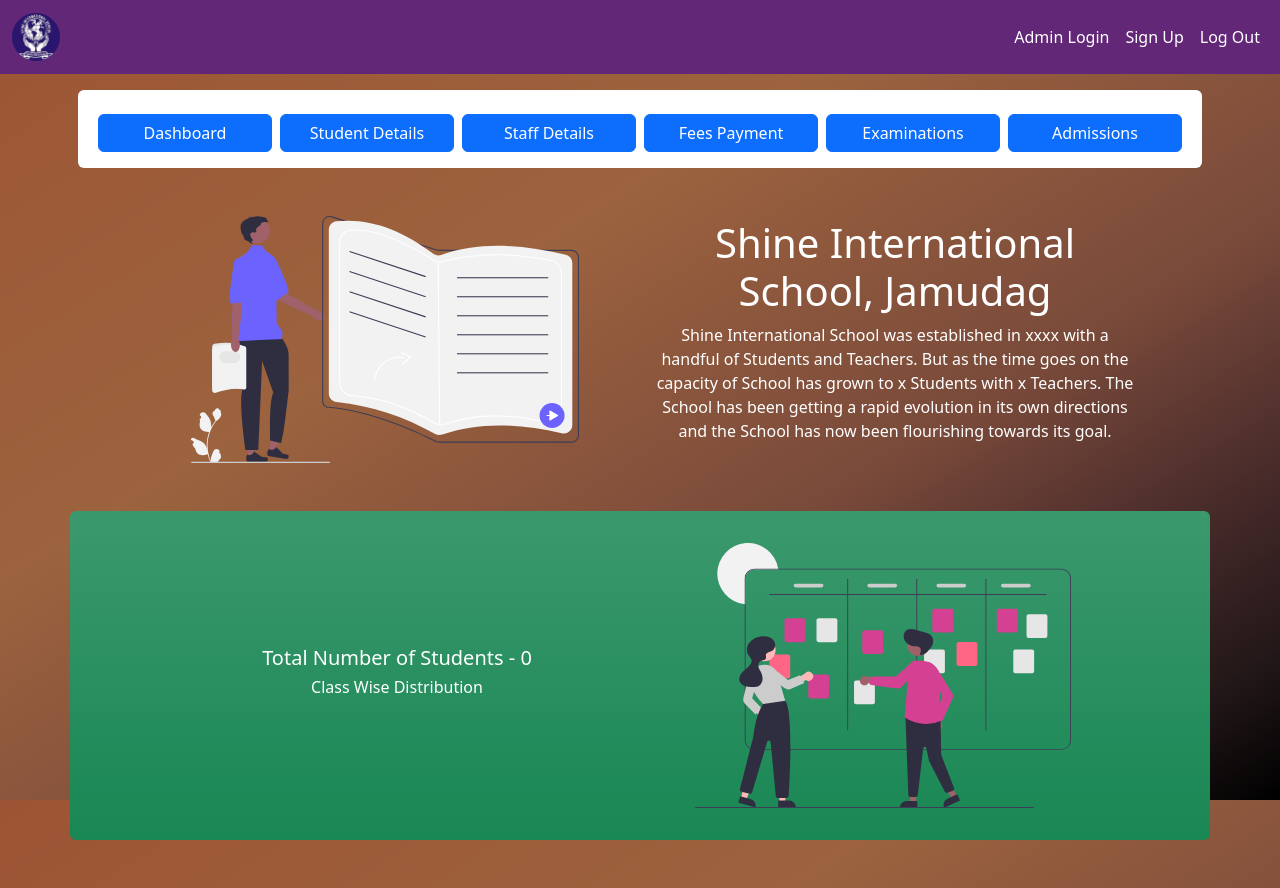
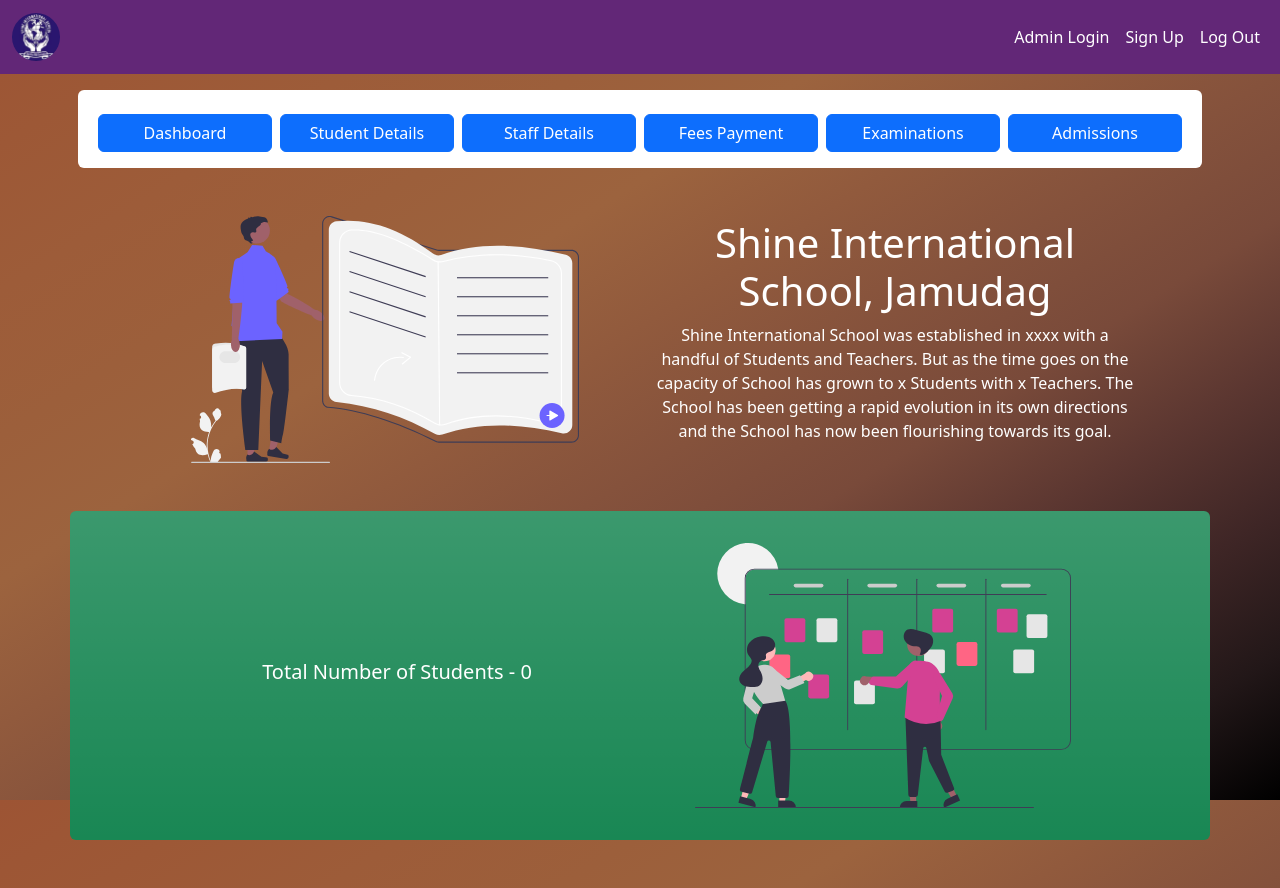
Before and after one commit to icodervivek/shine-proj, a React (Vite) app in the folder client/: page / in a window 1280 px wide. Built offline with nearby package versions, Linux system fonts and the light colour scheme; no server answers.

Commit message:
fixing some errors

```diff
--- a/client/src/components/DashboardDesc.jsx
+++ b/client/src/components/DashboardDesc.jsx
@@ -42,7 +42,6 @@ const DashboardDesc = () => {
       <div className="row m-5 text-center p-4">
         <div className="col-md-4 m-auto desc_section">
           <h5>Total Number of Students - {studentCount}</h5>
-          <h6>Class Wise Distribution</h6>
           {classData.labels && classData.labels.length > 0 && (
             <Doughnut
              style={{ width: "100px", height: "100px" }}
```
